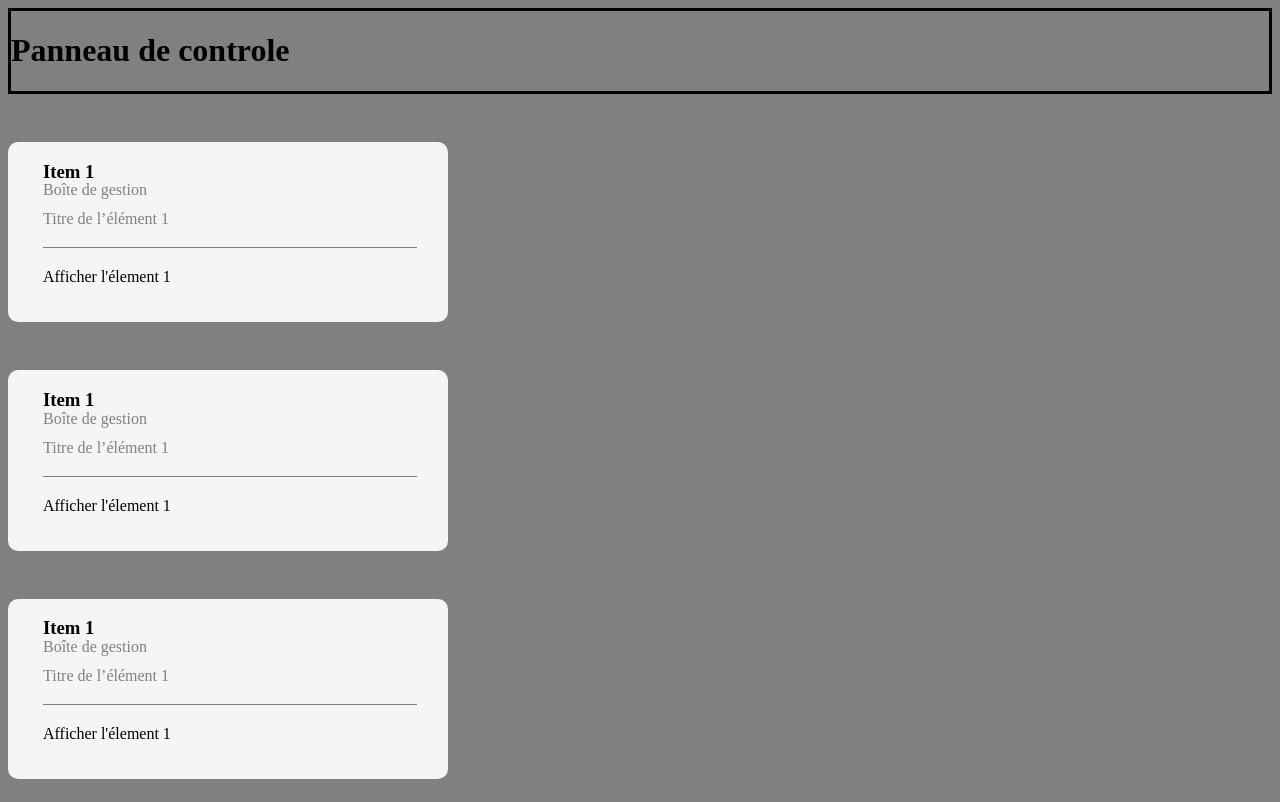
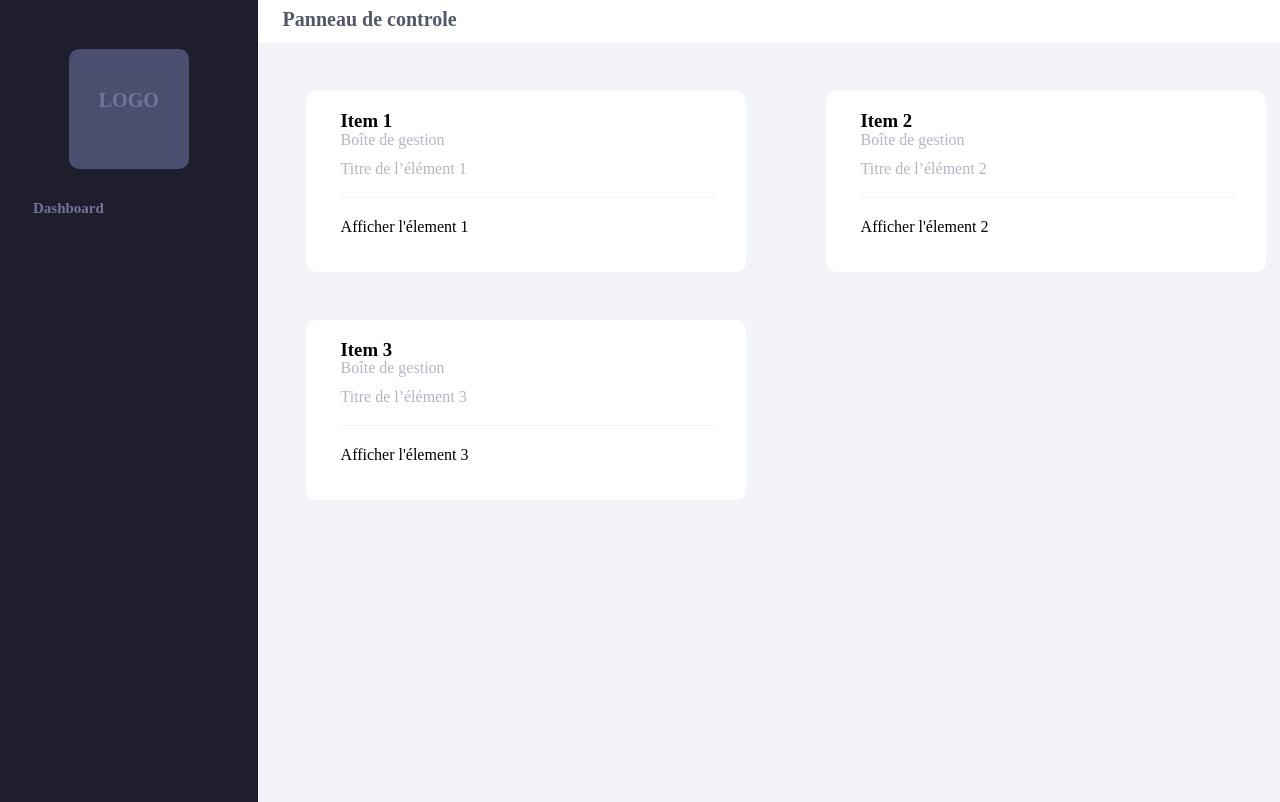
Before and after one commit to wassimbouzakri/caminoProject, a plain HTML site: page index.html in a window 1280 px wide. Drawn offline with Linux system fonts and the light colour scheme.

Commit message:
:lipstick: first page and visualisationPage coming soon

```diff
--- a/index.html
+++ b/index.html
@@ -4,51 +4,26 @@
   <meta charset="utf-8">
   <title>Camino Project</title>
   <link rel="stylesheet" href="style.css">
+  <meta name="viewport" content="width=device-width" />
   <script src="index.js"></script>
 </head>
 <body>
-    <header>
-        <h1>Panneau de controle</h1>
-    </header>
-    <div class="container">
-    <div class="card">
-        <div class="topTitle">
-            <h3>Item 1</h3>
-        </div>
-        <div class="topSubtitle">
-            <p>Boîte de gestion</p>
-        </div>
-    <div class="titleItem">
-        <p>Titre de l’élément 1</p>
-    </div>
-    <div class="item">
-        <input type="text" class="inputItem" id="inputItem" >
-    </div>
-    <div class="showItem">
-        <div>
-            <p>Afficher l'élement 1</p>
+    <div class="left">
+        <div class="logoBox">
+        <div class="logo">
+            <p>LOGO</p>
         </div>
     </div>
-    </div>
-    <div class="card">
-        <div class="topTitle">
-            <h3>Item 1</h3>
-        </div>
-        <div class="topSubtitle">
-            <p>Boîte de gestion</p>
-        </div>
-    <div class="titleItem">
-        <p>Titre de l’élément 1</p>
-    </div>
-    <div class="item">
-        <input type="text" class="inputItem" id="inputItem" >
-    </div>
-    <div class="showItem">
-        <div>
-            <p>Afficher l'élement 1</p>
+        <div class="dashboard">
+            <p>Dashboard</p>
         </div>
     </div>
-    </div>
+    <div class="right">
+        <header>
+            <h1>Panneau de controle</h1>
+        </header>
+    <div class="container">
+        <div class="card1">
     <div class="card">
         <div class="topTitle">
             <h3>Item 1</h3>
@@ -69,5 +44,49 @@
     </div>
     </div>
 </div>
+<div class="card2">
+    <div class="card">
+        <div class="topTitle">
+            <h3>Item 2</h3>
+        </div>
+        <div class="topSubtitle">
+            <p>Boîte de gestion</p>
+        </div>
+    <div class="titleItem">
+        <p>Titre de l’élément 2</p>
+    </div>
+    <div class="item">
+        <input type="text" class="inputItem" id="inputItem" >
+    </div>
+    <div class="showItem">
+        <div>
+            <p>Afficher l'élement 2</p>
+        </div>
+    </div>
+    </div>
+</div>
+<div class="card3">
+    <div class="card">
+        <div class="topTitle">
+            <h3>Item 3</h3>
+        </div>
+        <div class="topSubtitle">
+            <p>Boîte de gestion</p>
+        </div>
+    <div class="titleItem">
+        <p>Titre de l’élément 3</p>
+    </div>
+    <div class="item">
+        <input type="text" class="inputItem" id="inputItem" >
+    </div>
+    <div class="showItem">
+        <div>
+            <p>Afficher l'élement 3</p>
+        </div>
+    </div>
+    </div>
+</div>
+</div>
+</div>
 </body>
 </html>
--- a/style.css
+++ b/style.css
@@ -1,13 +1,77 @@
 body {
-    background-color: gray;
+    margin:0;
+    background-color: #F2F4F7;
+    display: flex;
+    flex-direction: row;
+    width: 100vw;
 }
 header {
-
-    border: solid;
+   margin-top: -20px;
+    background-color: #FFFFFF;
+    height: 50px;
+    width: 100%;
+  }
+  h1{
+      padding: 15px;
+      margin-left: 10px;
+      color: #535767;
+      font-size: 20px;
+  }
+  .left{
+      display: flex;
+      flex-direction: column;
+      background-color: #1E1E2D;
+        width: 20%;
+        height: 50rem;
+        border: solid 1px #1E1E2D;
+  }
+  .logoBox{
+      width: 100%;
+      display: flex;
+      justify-content: center;
+  }
+  .logo{
+      display: flex;
+      justify-content: center;
+    background-color: #4C4E70;
+    width: 80px;
+    height: 80px;
+    border-radius: 10px;
+    padding: 20px;
+    margin-top: 3rem;
+  }
+  .logo>p{
+    color: #72749A;
+    font-size: 20px;
+    font-weight: bold;
+  }
+  .dashboard{
+    margin-left: 2rem;
+    margin-top: 1rem;
+  }
+  .dashboard>p{
+    color: #72749A;
+    font-size: 15px;
+    font-weight: bold;
+  }
+  .right{
+    width: 80%;
+  }
+  .container{
+      display: flex;
+    justify-content: flex-start;
+     flex-wrap: wrap;
+     width: 100%;
 
   }
-  .container{
-    display: block;
+  .card1{
+  margin-left: 3rem;
+  }
+  .card2{
+   margin-left: 5rem;
+  }
+  .card3{
+    margin-left: 3rem;
   }
   .topTitle{
       margin-top: -20px;
@@ -17,12 +81,12 @@ header {
   .topSubtitle{
         margin-top: -20px;
         margin-left: 15px;
-        color: grey;
+        color: #BBB4C3;
   }
   .titleItem{
         margin-top: -5px;
         margin-left: 15px;
-        color: grey;
+        color: #B6B4C3;
   }
   .item{
         margin-top: -15px;
@@ -31,8 +95,8 @@ header {
   .inputItem{
     border: none;
     width: 370px;
-    border-bottom: 1px solid gray;
-    background-color: whitesmoke;
+    border-bottom: 1px solid #F2F2F5;
+    background-color: #FFFFFF;
     color: black;
   }
   .showItem{
@@ -41,8 +105,7 @@ header {
       margin-left: 15px;
   }
   .card{
-    background-color: whitesmoke;
-    margin-right: 100rem;
+    background-color: #FFFFFF;
     width: 400px;
     border-radius: 10px;
     padding: 20px;
@@ -51,3 +114,14 @@ header {
   .card:hover {
     box-shadow: 0 8px 16px 0 rgba(0,0,0,0.2);
   }
+
+  @media(max-width: 600px) {
+    body {
+
+        display: flex;
+        flex-direction: column;
+    }
+    .left{
+width: 100%;
+    }
+  }
--- /dev/null
+++ b/visualisation.css
@@ -0,0 +1,7 @@
+body{
+background-image: url('https://views.fr/wp-content/uploads/2021/03/sneakers-pfa-dossier.jpg');
+}
+h1{
+    color: #555667;
+    font-size:20px;
+}
```
Also changed, not shown: visualisation.html (added, +16 -0 lines).
